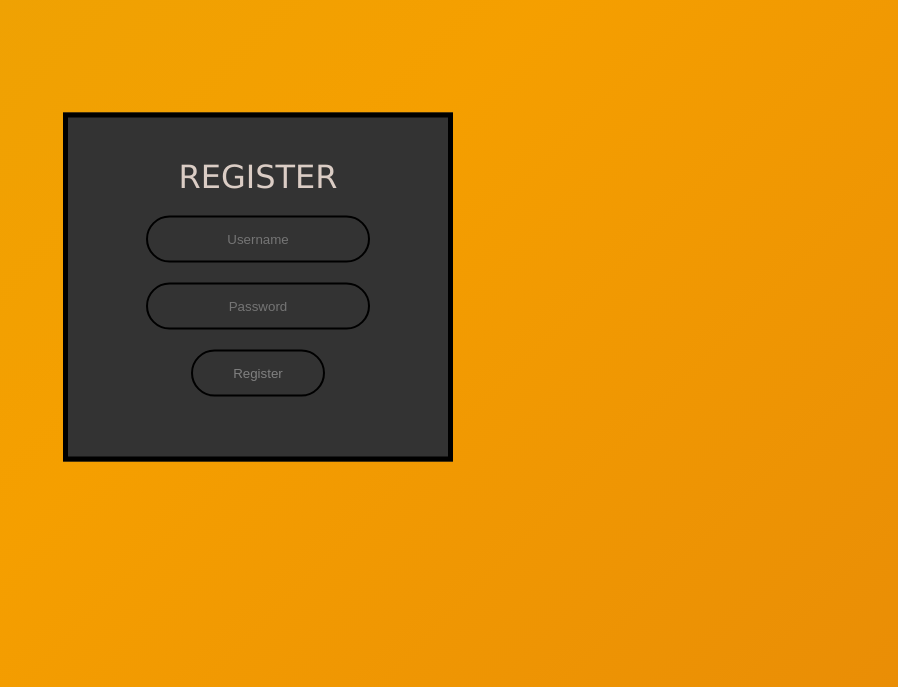
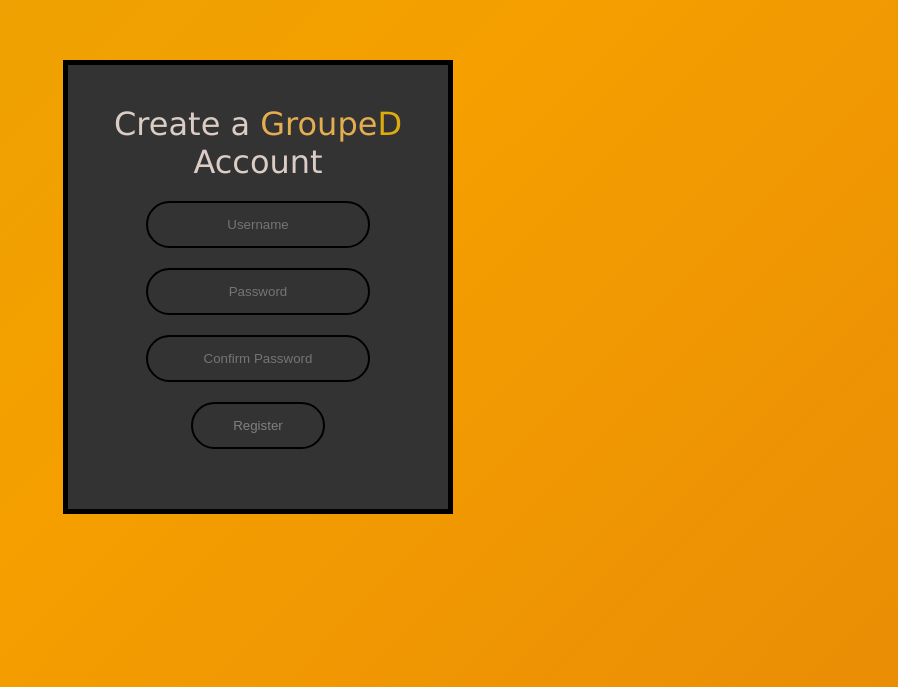
Before and after one commit to DavidKrstevski/groupeD, an Angular app in the folder groupeD/: page /register in a window 1280 px wide. Shown: the part 113-800 px from the top of the page, without its empty margins (382-1280 px from the left). Built offline with nearby package versions, Linux system fonts and the light colour scheme.

Commit message:
Register

```diff
--- a/groupeD/src/app/register/register.component.css
+++ b/groupeD/src/app/register/register.component.css
@@ -43,8 +43,15 @@
 
 .box h1 {
     color: #DBCDC5;
-    text-transform: uppercase;
     font-weight: 500;
+}
+
+.box h1 span {
+    color: #E3AD50;
+}
+
+.box h1 span span {
+    color: #DEAD0D;
 }
 
 .box input[type = "text"],.box input[type = "password"] {
--- a/groupeD/src/app/register/register.component.html
+++ b/groupeD/src/app/register/register.component.html
@@ -1,9 +1,10 @@
 <body>
 
     <form class="box" action="register.component.html" method="post">
-        <h1>Register</h1>
+        <h1>Create a <span>Groupe<span>D</span></span> Account</h1>
         <input type="text" name="" placeholder="Username">
         <input type="password" name="" placeholder="Password">
+        <input type="password" name="" placeholder="Confirm Password">
         <input type="submit" name="" value="Register">
     </form>
 
```
